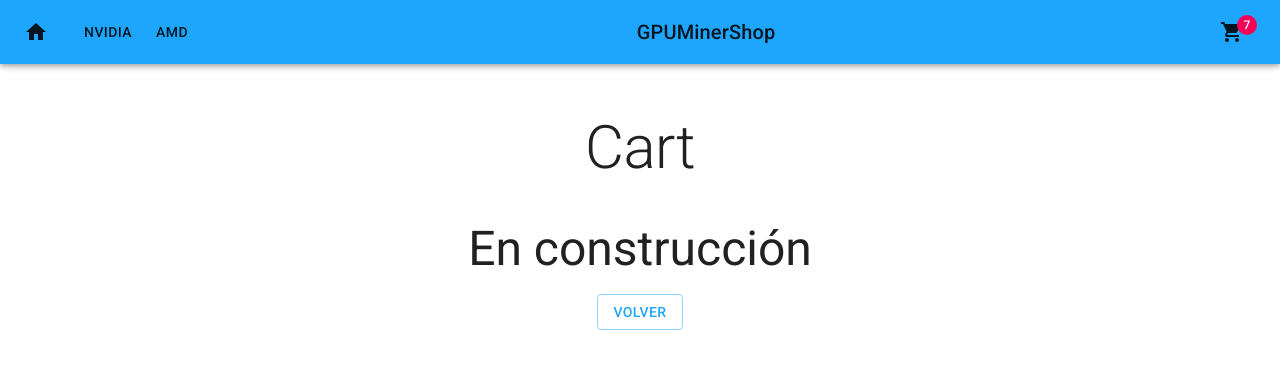
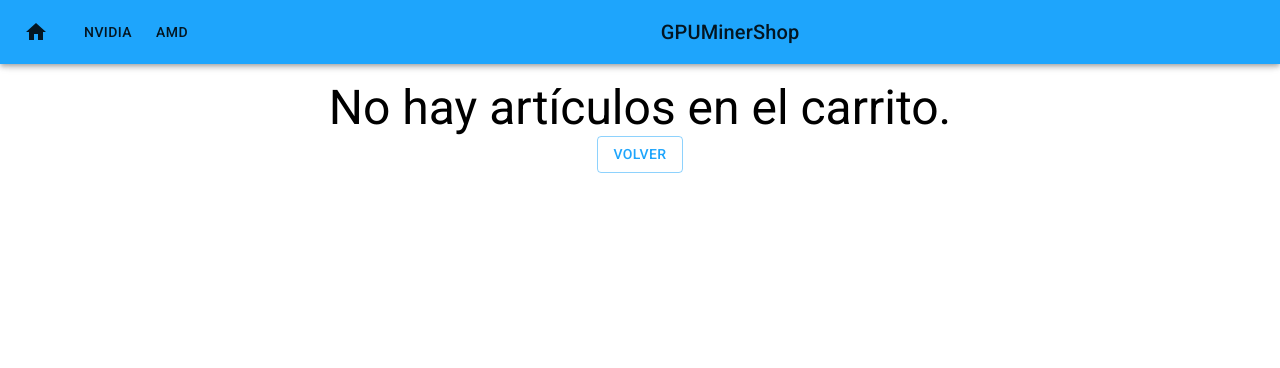
Before and after one commit to Emmanuel3240/GPUMinerShop, a React (Create React App) app: page /cart in a window 1280 px wide. Shown: the top 368 px of the page. Built offline with nearby package versions, Linux system fonts and the light colour scheme.

Commit message:
Desafio Cart View

```diff
--- a/src/components/CartWidget/CartWidget.jsx
+++ b/src/components/CartWidget/CartWidget.jsx
@@ -1,8 +1,10 @@
-import React from 'react'
+import React, { useContext } from 'react'
 import Badge from '@material-ui/core/Badge'
 import { withStyles } from '@material-ui/core/styles'
 import IconButton from '@material-ui/core/IconButton'
 import ShoppingCartIcon from '@material-ui/icons/ShoppingCart'
+import { CartContext } from '../../context/CartContext'
+import { Link } from 'react-router-dom'
 
 const StyledBadge = withStyles((theme) => ({
   badge: {
@@ -13,8 +15,9 @@ const StyledBadge = withStyles((theme) => ({
 }))(Badge)
 
 export default function CartWidget () {
-  return <IconButton aria-label="cart" color="inherit">
-      <StyledBadge badgeContent={7} color="secondary">
+  const { itemsCant } = useContext(CartContext)
+  return <IconButton aria-label="cart" color="inherit" component={Link} to={'/cart'}>
+      <StyledBadge badgeContent={itemsCant} color="secondary">
         <ShoppingCartIcon />
       </StyledBadge>
     </IconButton>
--- a/src/components/NavBar/NavBar.jsx
+++ b/src/components/NavBar/NavBar.jsx
@@ -1,4 +1,4 @@
-import React from 'react'
+import React, { useContext } from 'react'
 import AppBar from '@material-ui/core/AppBar'
 import Toolbar from '@material-ui/core/Toolbar'
 import Typography from '@material-ui/core/Typography'
@@ -7,11 +7,13 @@ import HomeIcon from '@material-ui/icons/Home'
 import { NavBarStyles } from './NavBarStyles'
 import CartWidget from '../CartWidget/CartWidget'
 import { Link } from 'react-router-dom'
+import { CartContext } from '../../context/CartContext'
 
 const useStyles = makeStyles((theme) => NavBarStyles(theme))
 
 export const NavBar = () => {
   const classes = useStyles()
+  const { itemsCart } = useContext(CartContext)
   const nvidia = 'NVIDIA'
   const amd = 'AMD'
   return <>
@@ -43,7 +45,7 @@ export const NavBar = () => {
           <Typography align="center" variant="h6" className={classes.title}>
             GPUMinerShop
           </Typography>
-          <CartWidget />
+          { itemsCart.length > 0 ? <CartWidget /> : ''}
         </Toolbar>
       </AppBar>
       <div className={classes.offset}></div>
--- a/src/components/PurchaseButtons/PurchaseButtons.jsx
+++ b/src/components/PurchaseButtons/PurchaseButtons.jsx
@@ -7,6 +7,6 @@ export const PurchaseButtons = props => {
   const history = useHistory()
   return <>
   <Button variant="outlined" color="primary" onClick={() => props.clickCancelar(false)}>Cancelar</Button>
-  <Button variant="contained" color="primary" onClick={() => history.push('/cart')}>Terminar Compra</Button>
+  <Button variant="contained" color="primary" onClick={() => history.push('/cart')}>Ver Carrito</Button>
 </>
 }
--- a/src/context/CartContext.jsx
+++ b/src/context/CartContext.jsx
@@ -1,14 +1,16 @@
 /* eslint-disable react/prop-types */
-import React, { createContext, useEffect, useState } from 'react'
+import React, { createContext, useState } from 'react'
 
 export const CartContext = createContext([])
 
 export const ContextProvider = props => {
   const [itemsCart, setItemsCart] = useState([])
   const [itemsCant, setItemsCant] = useState(0)
+  const [subTotal, setSubTotal] = useState(0)
 
   const addItem = addedItem => {
     setItemsCant(itemsCant + addedItem.quantity)
+    setSubTotal(subTotal + (addedItem.item.price * addedItem.quantity))
     const item = itemsCart.find(itemCart => itemCart.item.id === addedItem.item.id)
     if (item) {
       const actualizarItem = item.quantity + addedItem.quantity
@@ -22,19 +24,17 @@ export const ContextProvider = props => {
   const clear = () => {
     setItemsCart([])
     setItemsCant(0)
+    setSubTotal(0)
   }
 
   const removeItem = id => {
     const selectRemoveItem = itemsCart.find(itemCart => itemCart.item.id === id)
     setItemsCant(itemsCant - selectRemoveItem.quantity)
+    setSubTotal(subTotal - (selectRemoveItem.item.price * selectRemoveItem.quantity))
     setItemsCart(itemsCart.filter((item) => item.item.id !== id))
   }
 
-  useEffect(() => {
-    console.log('Carrito Actualizado:', itemsCart)
-  }, [itemsCart])
-
-  return <CartContext.Provider value={{ itemsCart, addItem, clear, removeItem, itemsCant }}>
+  return <CartContext.Provider value={{ itemsCart, addItem, clear, removeItem, itemsCant, subTotal }}>
         {props.children}
     </CartContext.Provider>
 }
--- a/src/screens/Cart/Cart.jsx
+++ b/src/screens/Cart/Cart.jsx
@@ -1,38 +1,13 @@
-import React from 'react'
-import { makeStyles } from '@material-ui/core/styles'
-import Typography from '@material-ui/core/Typography'
-import { Container, Button, Box } from '@material-ui/core'
-import { Link } from 'react-router-dom'
-
-const useStyles = makeStyles((theme) => ({
-  container: {
-    backgroundColor: theme.palette.background.paper,
-    padding: theme.spacing(4, 0, 2)
-  }
-}))
+import React, { useContext } from 'react'
+import { CartContext } from '../../context/CartContext'
+import { CartVacio } from './components/CartVacio'
+import { CartContent } from './components/CartContent'
 
 export const Cart = () => {
-  const classes = useStyles()
+  const { itemsCart } = useContext(CartContext)
   return <main>
-      <div className={classes.container}>
-        <Container maxWidth="sm">
-          <Typography
-            variant="h2"
-            align="center"
-            color="textPrimary"
-            gutterBottom
-          >
-            Cart
-          </Typography>
-        </Container>
-      </div>
-      <Typography variant="h3" align="center" color="textPrimary" gutterBottom>
-        En construcción
-      </Typography>
-      <Box textAlign="center">
-        <Button variant="outlined" color="primary" component={Link} to={'/'}>
-          Volver
-        </Button>
-      </Box>
+      {
+        itemsCart.length === 0 ? <CartVacio /> : <CartContent />
+      }
 </main>
 }
--- /dev/null
+++ b/src/screens/Cart/components/CartContent.jsx
@@ -0,0 +1,100 @@
+import React, { useContext } from 'react'
+import Table from '@material-ui/core/Table'
+import TableBody from '@material-ui/core/TableBody'
+import TableCell from '@material-ui/core/TableCell'
+import TableContainer from '@material-ui/core/TableContainer'
+import TableHead from '@material-ui/core/TableHead'
+import TableRow from '@material-ui/core/TableRow'
+import IconButton from '@material-ui/core/IconButton'
+import DeleteIcon from '@material-ui/icons/Delete'
+import Paper from '@material-ui/core/Paper'
+import { CartContext } from '../../../context/CartContext'
+import { makeStyles } from '@material-ui/core/styles'
+import { Button } from '@material-ui/core'
+
+const useStyles = makeStyles((theme) => ({
+  generalContainer: {
+    display: 'flex',
+    justifyContent: 'center',
+    flexDirection: 'column'
+  },
+  container: {
+    display: 'flex',
+    justifyContent: 'center',
+    marginBottom: '1em'
+  },
+  headerTable: {
+    backgroundColor: '#e6e6e6'
+  },
+  tableContainer: {
+    width: '80rem'
+  },
+  imgProducto: {
+    maxWidth: '8rem'
+  },
+  delete: {
+    '&:hover': {
+      color: '#ff0000'
+    }
+  }
+})
+)
+
+export const CartContent = () => {
+  const { itemsCart, removeItem, subTotal, clear } = useContext(CartContext)
+  const classes = useStyles()
+  return (
+    <div className={classes.generalContainer}>
+      <div className={classes.container}>
+      <TableContainer component={Paper} className={classes.tableContainer}>
+        <Table>
+          <TableHead className={classes.headerTable}>
+            <TableRow>
+              <TableCell align="center">Imagen</TableCell>
+              <TableCell align="center">Producto</TableCell>
+              <TableCell align="center">Cantidad</TableCell>
+              <TableCell align="center">Precio</TableCell>
+              <TableCell align="center"></TableCell>
+            </TableRow>
+          </TableHead>
+          <TableBody>
+            {itemsCart.map((item) => (
+              <TableRow key={item.item.id}>
+                <TableCell component="th" scope="row" align="center">
+                  <img
+                    src={item.item.picture.pictureUrl}
+                    alt={item.item.picture.alt}
+                    className={classes.imgProducto}
+                  ></img>
+                </TableCell>
+                <TableCell align="center">{item.item.title}</TableCell>
+                <TableCell align="center">{item.quantity}</TableCell>
+                <TableCell align="center">$ {item.item.price}</TableCell>
+                <TableCell>
+                  <IconButton
+                    aria-label="delete"
+                    onClick={() => removeItem(item.item.id)}
+                    className={classes.delete}
+                  >
+                    <DeleteIcon fontSize="small" />
+                  </IconButton>
+                </TableCell>
+              </TableRow>
+            ))}
+            <TableCell></TableCell>
+            <TableCell></TableCell>
+            <TableCell align="center">Total:</TableCell>
+            <TableCell align="center">$ {subTotal}</TableCell>
+            <TableCell></TableCell>
+          </TableBody>
+        </Table>
+      </TableContainer>
+      </div>
+      <div className={classes.container}>
+      <Button variant="outlined" color="primary" onClick={clear}>
+          Vaciar carrito
+        </Button>
+      </div>
+    </div>
+  )
+}
--- /dev/null
+++ b/src/screens/Cart/components/CartVacio.jsx
@@ -0,0 +1,14 @@
+import React from 'react'
+import { Typography, Box, Button } from '@material-ui/core'
+import { Link } from 'react-router-dom'
+
+export const CartVacio = () => {
+  return <>
+      <Box textAlign="center">
+      <Typography variant="h3">No hay artículos en el carrito.</Typography>
+        <Button variant="outlined" color="primary" component={Link} to={'/'}>
+          Volver
+        </Button>
+      </Box>
+    </>
+}
--- a/src/screens/ItemDetailContainer/ItemDetailContainer.jsx
+++ b/src/screens/ItemDetailContainer/ItemDetailContainer.jsx
@@ -1,21 +1,10 @@
 /* eslint-disable react/jsx-key */
 import React, { useEffect, useState } from 'react'
 import { ItemDetail } from './components/ItemDetail/ItemDetail'
-import { makeStyles } from '@material-ui/core/styles'
-import Typography from '@material-ui/core/Typography'
-import { Container } from '@material-ui/core'
 import { ItemsAPI } from '../../services/ItemsAPI'
 import { useParams } from 'react-router-dom'
 
-const useStyles = makeStyles((theme) => ({
-  container: {
-    backgroundColor: theme.palette.background.paper,
-    padding: theme.spacing(4, 0, 2)
-  }
-}))
-
 export const ItemDetailContainer = () => {
-  const classes = useStyles()
   const [detailItem, setDetailItem] = useState([])
   const { itemId } = useParams()
   useEffect(() => {
@@ -24,19 +13,7 @@ export const ItemDetailContainer = () => {
       )
     })
   }, [itemId])
-  return <main>
-      <div className={classes.container}>
-        <Container maxWidth="sm">
-          <Typography
-            variant="h2"
-            align="center"
-            color="textPrimary"
-            gutterBottom
-          >
-            Detalle del Producto
-          </Typography>
-        </Container>
-      </div>
+  return <>
       {detailItem.map((detail, i) => (<ItemDetail key={i} {...detail} />))}
-    </main>
+      </>
 }
--- a/src/screens/ItemListContainer/ItemListContainer.jsx
+++ b/src/screens/ItemListContainer/ItemListContainer.jsx
@@ -1,20 +1,9 @@
 import React, { useEffect, useState } from 'react'
 import { ItemList } from './components/ItemList/ItemList'
-import { makeStyles } from '@material-ui/core/styles'
-import Typography from '@material-ui/core/Typography'
-import { Container } from '@material-ui/core'
 import { ItemsAPI } from '../../services/ItemsAPI'
 import { useParams } from 'react-router-dom'
 
-const useStyles = makeStyles((theme) => ({
-  container: {
-    backgroundColor: theme.palette.background.paper,
-    padding: theme.spacing(4, 0, 2)
-  }
-}))
-
 export const ItemListContainer = () => {
-  const classes = useStyles()
   const [items, setItems] = useState([])
   const { brandId } = useParams()
   useEffect(() => {
@@ -24,19 +13,7 @@ export const ItemListContainer = () => {
         : setItems(response.filter(item => item.brand === brandId))
     )
   }, [brandId])
-  return <main>
-      <div className={classes.container}>
-        <Container maxWidth="sm">
-          <Typography
-            variant="h2"
-            align="center"
-            color="textPrimary"
-            gutterBottom
-          >
-            Nuestros Productos
-          </Typography>
-        </Container>
-      </div>
+  return <>
       <ItemList items={items} />
-    </main>
+    </>
 }
```
